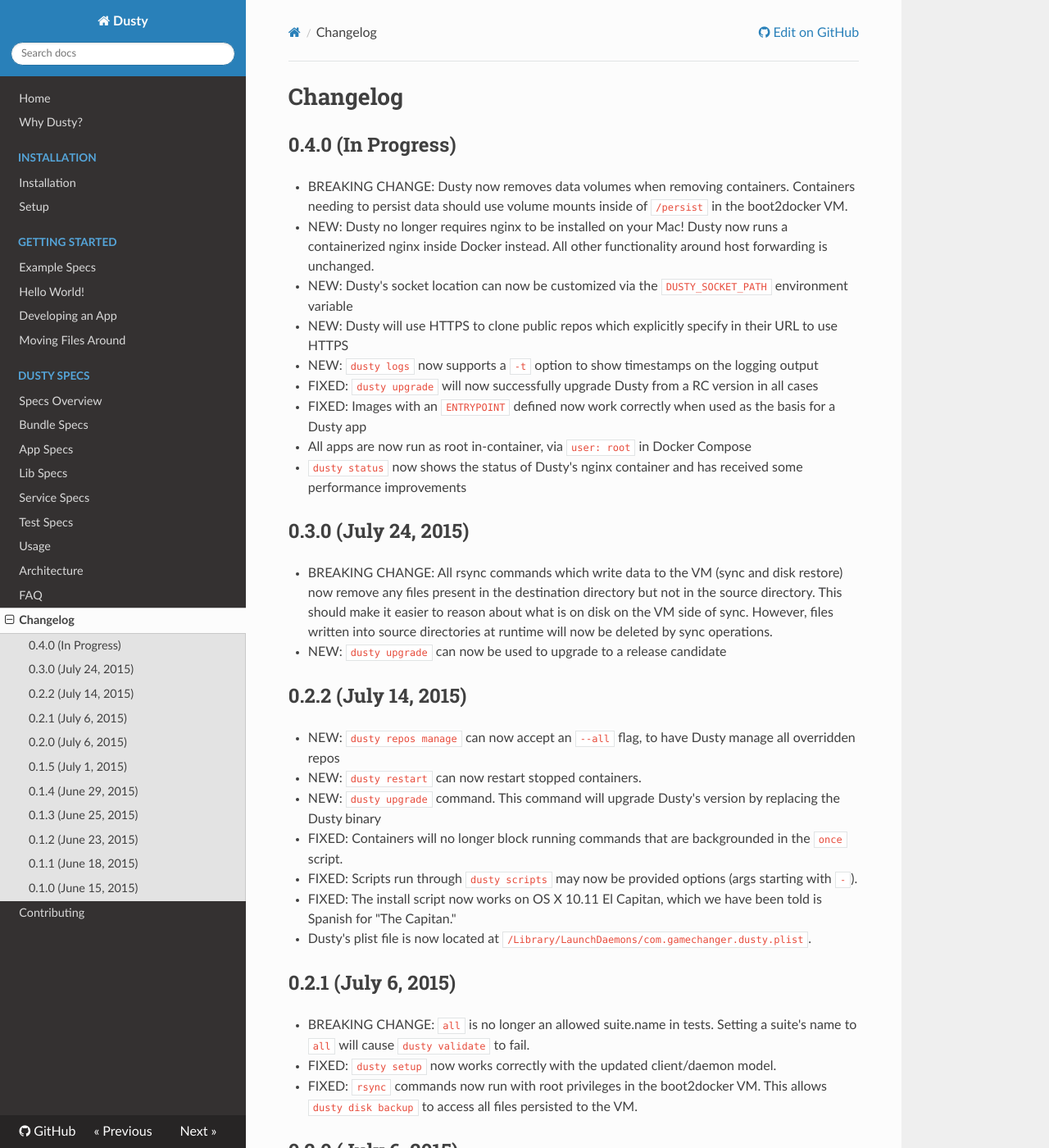
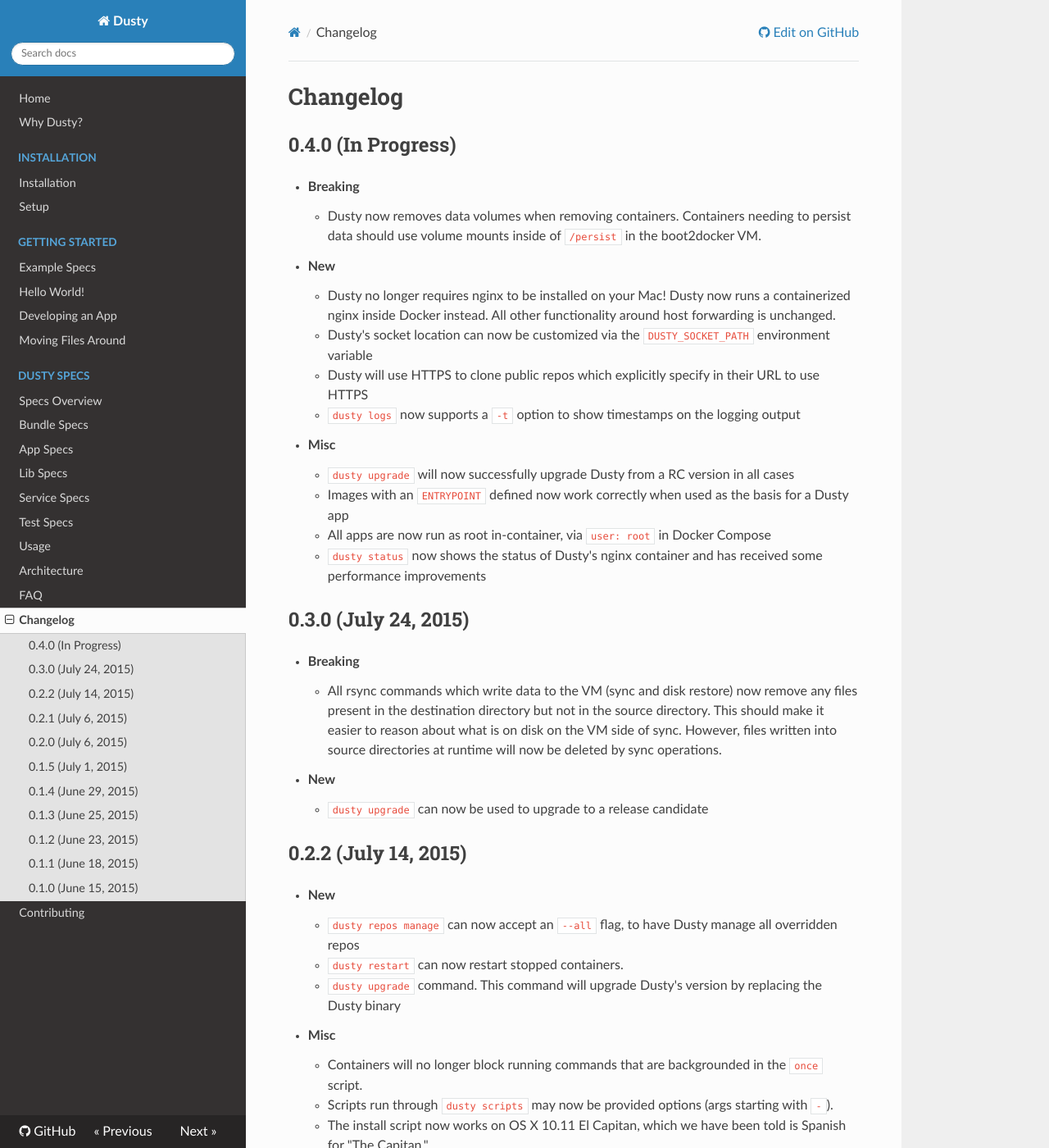
Before and after one commit to gamechanger/dusty, an MkDocs documentation site: the page built from docs/changelog.md, in a window 1280 px wide and 1400 px high. Shown: the whole window at 82% size. Built offline with MkDocs 1.6.1, drawn with Linux system fonts in a browser that asks for light colours; nearby versions of some CDN libraries; old or Windows-style settings are respelled for this version of MkDocs; some of the changed text lies outside the part shown.

Commit message:
Revamp structure and style of the changelog

```diff
--- a/docs/changelog.md
+++ b/docs/changelog.md
@@ -1,79 +1,87 @@
 # Changelog
 
 ## 0.4.0 (In Progress)
- * BREAKING CHANGE: Dusty now removes data volumes when removing containers. Containers needing to persist data should use volume mounts inside of `/persist` in the boot2docker VM.
 
- * NEW: Dusty no longer requires nginx to be installed on your Mac! Dusty now runs a containerized nginx inside Docker instead. All other functionality around host forwarding is unchanged.
- * NEW: Dusty's socket location can now be customized via the `DUSTY_SOCKET_PATH` environment variable
- * NEW: Dusty will use HTTPS to clone public repos which explicitly specify in their URL to use HTTPS
- * NEW: `dusty logs` now supports a `-t` option to show timestamps on the logging output
-
- * FIXED: `dusty upgrade` will now successfully upgrade Dusty from a RC version in all cases
- * FIXED: Images with an `ENTRYPOINT` defined now work correctly when used as the basis for a Dusty app
-
- * All apps are now run as root in-container, via `user: root` in Docker Compose
- * `dusty status` now shows the status of Dusty's nginx container and has received some performance improvements
+* **Breaking**
+    * Dusty now removes data volumes when removing containers. Containers needing to persist data should use volume mounts inside of `/persist` in the boot2docker VM.
+* **New**
+    * Dusty no longer requires nginx to be installed on your Mac! Dusty now runs a containerized nginx inside Docker instead. All other functionality around host forwarding is unchanged.
+    * Dusty's socket location can now be customized via the `DUSTY_SOCKET_PATH` environment variable
+    * Dusty will use HTTPS to clone public repos which explicitly specify in their URL to use HTTPS
+    * `dusty logs` now supports a `-t` option to show timestamps on the logging output
+* **Misc**
+    * `dusty upgrade` will now successfully upgrade Dusty from a RC version in all cases
+    * Images with an `ENTRYPOINT` defined now work correctly when used as the basis for a Dusty app
+    * All apps are now run as root in-container, via `user: root` in Docker Compose
+    * `dusty status` now shows the status of Dusty's nginx container and has received some performance improvements
 
 ## 0.3.0 (July 24, 2015)
- * BREAKING CHANGE: All rsync commands which write data to the VM (sync and disk restore) now remove any files present in the destination directory but not in the source directory. This should make it easier to reason about what is on disk on the VM side of sync. However, files written into source directories at runtime will now be deleted by sync operations.
- * NEW: `dusty upgrade` can now be used to upgrade to a release candidate
+* **Breaking**
+    * All rsync commands which write data to the VM (sync and disk restore) now remove any files present in the destination directory but not in the source directory. This should make it easier to reason about what is on disk on the VM side of sync. However, files written into source directories at runtime will now be deleted by sync operations.
+* **New**
+    * `dusty upgrade` can now be used to upgrade to a release candidate
 
 ## 0.2.2 (July 14, 2015)
- * NEW: `dusty repos manage` can now accept an `--all` flag, to have Dusty manage all overridden repos
- * NEW: `dusty restart` can now restart stopped containers.
- * NEW: `dusty upgrade` command.  This command will upgrade Dusty's version by replacing the Dusty binary
-
- * FIXED: Containers will no longer block running commands that are backgrounded in the `once` script.
- * FIXED: Scripts run through `dusty scripts` may now be provided options (args starting with `-`).
- * FIXED: The install script now works on OS X 10.11 El Capitan, which we have been told is Spanish for "The Capitan."
-
- * Dusty's plist file is now located at `/Library/LaunchDaemons/com.gamechanger.dusty.plist`.
+* **New**
+    * `dusty repos manage` can now accept an `--all` flag, to have Dusty manage all overridden repos
+    * `dusty restart` can now restart stopped containers.
+    * `dusty upgrade` command.  This command will upgrade Dusty's version by replacing the Dusty binary
+* **Misc**
+    * Containers will no longer block running commands that are backgrounded in the `once` script.
+    * Scripts run through `dusty scripts` may now be provided options (args starting with `-`).
+    * The install script now works on OS X 10.11 El Capitan, which we have been told is Spanish for "The Capitan."
+    * Dusty's plist file is now located at `/Library/LaunchDaemons/com.gamechanger.dusty.plist`.
 
 ## 0.2.1 (July 6, 2015)
-  * BREAKING CHANGE: `all` is no longer an allowed suite.name in tests.  Setting a suite's name to `all` will cause `dusty validate` to fail.
-
-  * FIXED: `dusty setup` now works correctly with the updated client/daemon model.
-  * FIXED: `rsync` commands now run with root privileges in the boot2docker VM. This allows `dusty disk backup` to access all files persisted to the VM.
+* **Breaking**
+    * `all` is no longer an allowed suite.name in tests.  Setting a suite's name to `all` will cause `dusty validate` to fail.
+* **Misc**
+    * `dusty setup` now works correctly with the updated client/daemon model.
+    * `rsync` commands now run with root privileges in the boot2docker VM. This allows `dusty disk backup` to access all files persisted to the VM.
 
 ## 0.2.0 (July 6, 2015)
-  * NEW: Dusty now offers a --all option when running tests.  This will run all test suites associated with an app or lib. Also, `all` is now a reserved suite_name.
-
-  * When creating test images, logs are now streamed to the user.
+* **New**
+    * Dusty now offers a --all option when running tests.  This will run all test suites associated with an app or lib. Also, `all` is now a reserved suite_name.
+* **Misc**
+    * When creating test images, logs are now streamed to the user.
 
 ## 0.1.5 (July 1, 2015)
-  * NEW: Using a config variable, Dusty now manages how large (in megabytes) to make your vm.  On each start of boot2docker, Dusty will adjust your vm's memory size.
-
-  * FIXED: Install script now passes -H flag to `sudo dusty -d --preflight-only`, so that `boot2docker version` won't create `~/.boot2docker` owned by root.
-  * FIXED: We are now attempting to load the SSH_AUTH_SOCK, if it is not currently set, with each Dusty command. This fixes a race condition in launchd between Dusty and SSH_AUTH_SOCK.
+* **New**
+    * Using a config variable, Dusty now manages how large (in megabytes) to make your vm.  On each start of boot2docker, Dusty will adjust your vm's memory size.
+* **Misc**
+    * Install script now passes -H flag to `sudo dusty -d --preflight-only`, so that `boot2docker version` won't create `~/.boot2docker` owned by root.
+    * We are now attempting to load the SSH_AUTH_SOCK, if it is not currently set, with each Dusty command. This fixes a race condition in launchd between Dusty and SSH_AUTH_SOCK.
 
 ## 0.1.4 (June 29, 2015)
-  * BREAKING CHANGE: `services` and `compose` keys in test specs are now specified at the suite level, not the test level.
-
-  * FIXED: Changed test container name spaces to include suite name. This allows all test suites app or lib to run concurrently.
-
-  * Added some additional workarounds for boot2docker 1.7
+* **Breaking**
+    * `services` and `compose` keys in test specs are now specified at the suite level, not the test level.
+* **Misc**
+    * Changed test container name spaces to include suite name. This allows all test suites app or lib to run concurrently.
+    * Added some additional workarounds for boot2docker 1.7
 
 ## 0.1.3 (June 25, 2015)
-  * NEW: `--repos <repos>` option added to `dusty restart` CLI command.  This will restart active containers which use the specified repos.  Using this option is mutually exclusive with specifying containers to restart.
-  * NEW: `dusty disk backup <destination>` CLI command added.  This will save the contents of your VM's `/persist` directory.
-  * NEW: `dusty disk restore <source>` CLI command added.  This will write to your VM's `/persist` from `<source>`.
-
-  * FIXED: `dusty test [options] <service> <command [options]>` is now functioning. Previously options supplied to the command to be tested were being incorrectly applied to `dusty test`.
-
-  * Added support for boot2docker 1.7+, which uses 64-bit Tiny Core Linux
+* **New**
+    * `--repos <repos>` option added to `dusty restart` CLI command.  This will restart active containers which use the specified repos.  Using this option is mutually exclusive with specifying containers to restart.
+    * `dusty disk backup <destination>` CLI command added.  This will save the contents of your VM's `/persist` directory.
+    * `dusty disk restore <source>` CLI command added.  This will write to your VM's `/persist` from `<source>`.
+* **Misc**
+    * `dusty test [options] <service> <command [options]>` is now functioning. Previously options supplied to the command to be tested were being incorrectly applied to `dusty test`.
+    * Added support for boot2docker 1.7+, which uses 64-bit Tiny Core Linux
 
 ## 0.1.2 (June 23, 2015)
-  * NEW: Commands are now placed in a file, copied over to the container and the file containing the commands is run. This allows you to use & in your commands.
-
-  * `repo` and `mount` keys in app specs are now optional
-  * We have switched to using docker-compose 1.3. https://github.com/docker/compose/releases/tag/1.3.0
+* **New**
+    * Commands are now placed in a file, copied over to the container and the file containing the commands is run. This allows you to use & in your commands.
+* **Misc**
+    * `repo` and `mount` keys in app specs are now optional
+    * We have switched to using docker-compose 1.3. https://github.com/docker/compose/releases/tag/1.3.0
 
 ## 0.1.1 (June 18, 2015)
-  * BREAKING CHANGE: We have changed the types of some of the values in app, lib, and test schema.  All commands to run in the container are now lists instead of single strings.
-
-  * NEW: `dusty status` CLI command has been added.  This outputs a list of activated apps, libs, and services. It also informs if a container is associated with each.
-
-  * FIXED: `dusty setup` now looks for your nginx config in all 3 default locations.
+* **Breaking**
+    * We have changed the types of some of the values in app, lib, and test schema.  All commands to run in the container are now lists instead of single strings.
+* **New**
+    * `dusty status` CLI command has been added.  This outputs a list of activated apps, libs, and services. It also informs if a container is associated with each.
+* **Misc**
+    * `dusty setup` now looks for your nginx config in all 3 default locations.
 
 ## 0.1.0 (June 15, 2015)
   * Initial release
```
